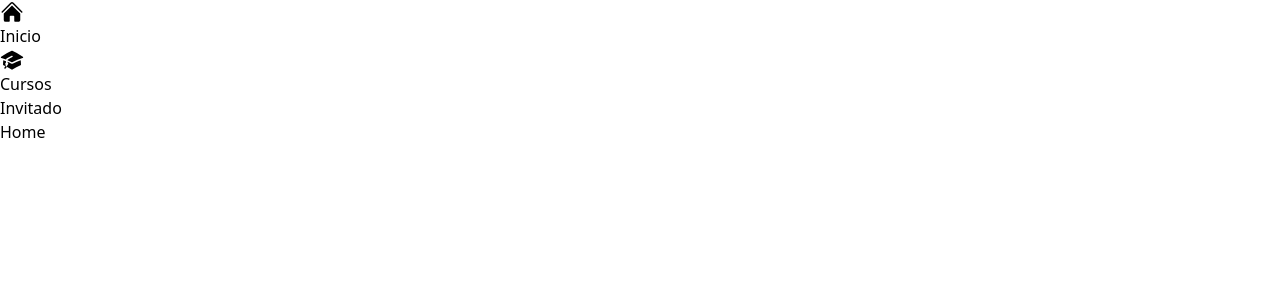
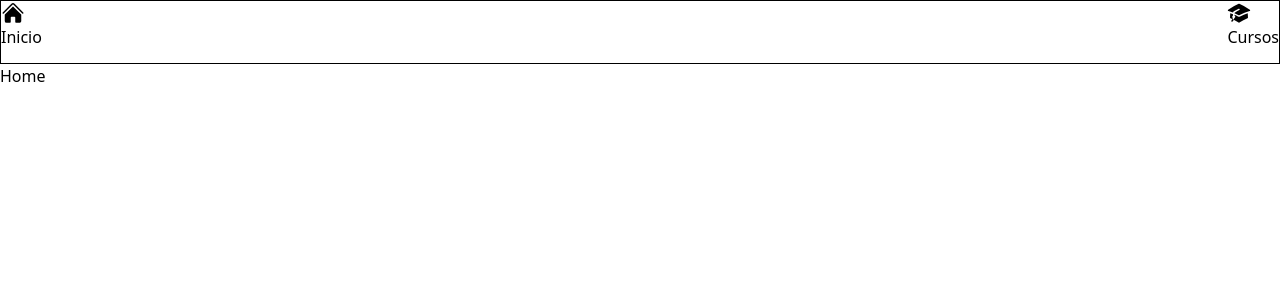
Before and after one commit to sebastianFeltes/cfl404web-client, a React (Vite) app: page / in a window 1280 px wide. Shown: the top 300 px of the page. Built offline with nearby package versions, Linux system fonts and the light colour scheme.

Commit message:
add general styles, fix layout

```diff
--- a/src/components/AppNavbar.jsx
+++ b/src/components/AppNavbar.jsx
@@ -2,7 +2,7 @@ import NavLink from "./ui/NavLink";
 
 function AppNavbar() {
   return (
-    <nav>
+    <nav className="font-poppins w-full h-16 flex justify-between border">
       <NavLink path={"/admin"}>
         <>
           <svg
--- a/src/components/GuestNavbar.jsx
+++ b/src/components/GuestNavbar.jsx
@@ -2,7 +2,7 @@ import NavLink from "./ui/NavLink";
 
 function GuestNavbar() {
   return (
-    <nav className="font-poppins">
+    <nav className="font-poppins w-full h-16 flex justify-between border">
       <NavLink path={"/"}>
         <>
           <svg
--- a/src/layout/AppLayout.jsx
+++ b/src/layout/AppLayout.jsx
@@ -3,10 +3,9 @@ import AppNavbar from "../components/AppNavbar"
 
 function AppLayout() {
   return (
-    <div>
+    <div className="h-screen w-screen">
       <AppNavbar/>
-      <p>Interno</p>
-        <Outlet/>
+      <Outlet/>
     </div>
   )
 }
--- a/src/layout/GuestLayout.jsx
+++ b/src/layout/GuestLayout.jsx
@@ -3,9 +3,8 @@ import GuestNavbar from "../components/GuestNavbar"
 
 function GuestLayout() {
   return (
-    <div>
+    <div className="w-screen h-screen">
         <GuestNavbar/>
-        <p>Invitado</p>
         <Outlet/>
     </div>
   )
```
